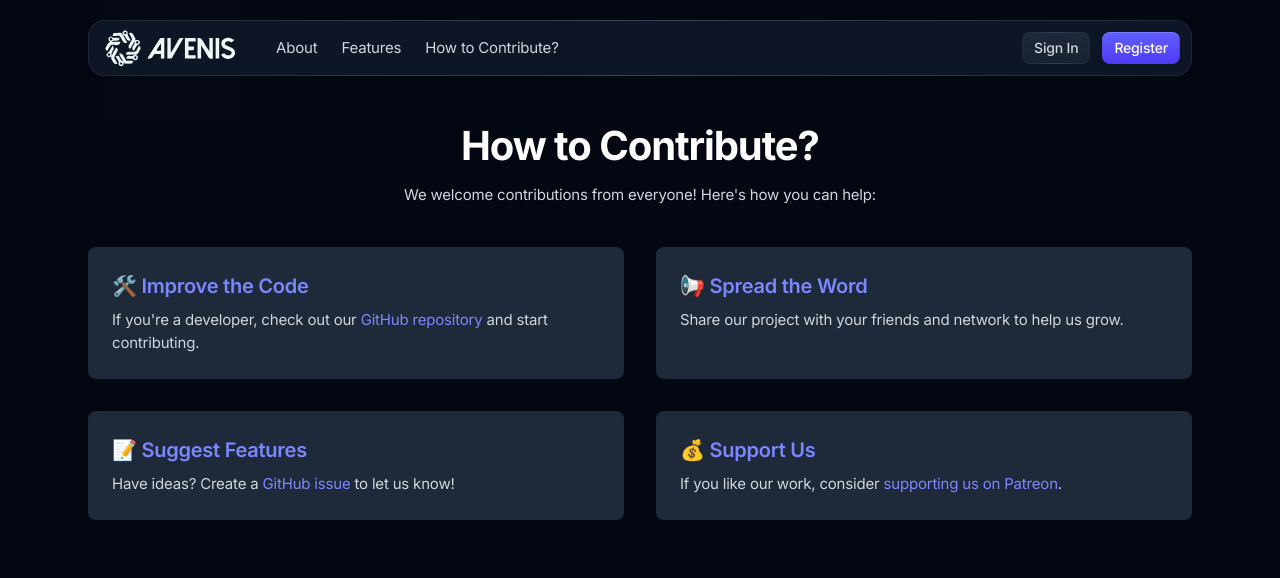
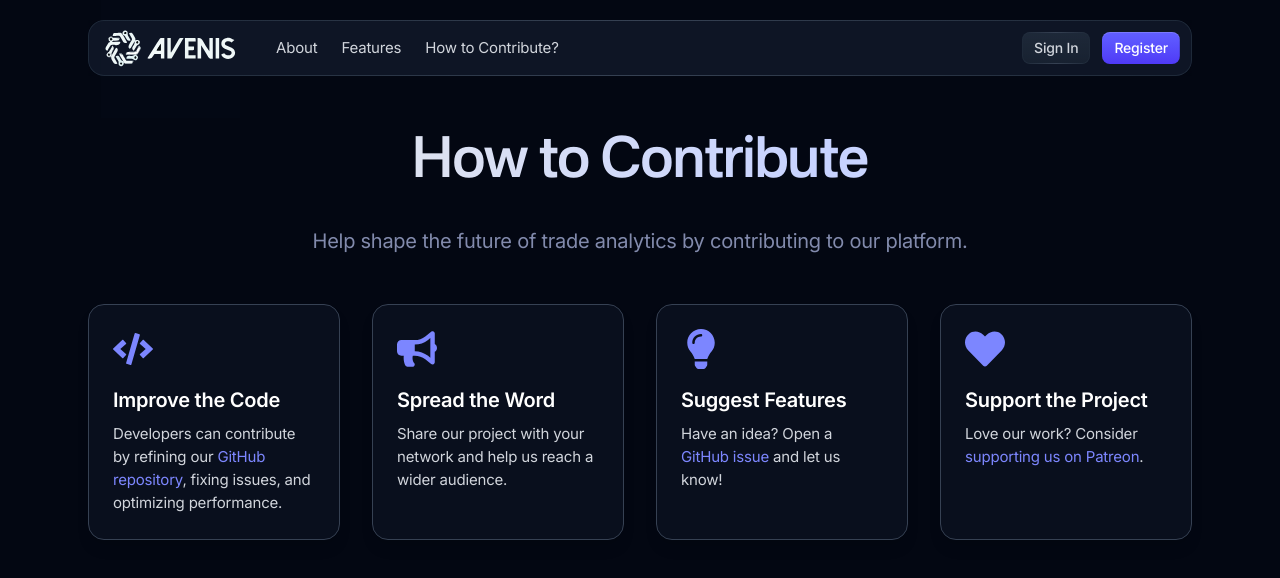
Before and after one commit to Eyuelwoldeh/TradeSphere-Front-end-tsx, a Next.js app: page /contribs in a window 1280 px wide. Shown: the top 578 px of the page. Built offline with nearby package versions, Linux system fonts and the light colour scheme.

Commit message:
Added how to contribute page

```diff
--- a/app/contribs/page.tsx
+++ b/app/contribs/page.tsx
@@ -1,84 +1,96 @@
 "use client";
-import { useState } from "react";
-import { useRouter } from "next/navigation";
 
-export const metadata = {
-    title: "How to Contribute?",
-    description: "Learn how you can contribute to our project and make a difference.",
-  };
+import { FaCode, FaBullhorn, FaLightbulb, FaHeart } from "react-icons/fa";
 
 export default function ContributePage() {
   return (
     <section className="mx-auto max-w-6xl px-4 py-12 sm:px-6">
-        <div className="text-center">
-          <h1 className="text-3xl font-bold text-white md:text-4xl">
-            How to Contribute?
+      <div className="text-center" data-aos="fade-up">
+        <h1 className="animate-[gradient_6s_linear_infinite] bg-[linear-gradient(to_right,var(--color-gray-200),var(--color-indigo-200),var(--color-gray-50),var(--color-indigo-300),var(--color-gray-200))] bg-[length:200%_auto] bg-clip-text pb-5 font-nacelle text-4xl font-semibold text-transparent md:text-5xl">
+          How to Contribute
         </h1>
-          <p className="mt-4 text-gray-300">
-            We welcome contributions from everyone! Here's how you can help:
+        <p className="mt-4 text-xl text-indigo-200/65">
+          Help shape the future of trade analytics by contributing to our platform.
         </p>
       </div>
 
-        <div className="mt-10 grid gap-8 md:grid-cols-2">
-          <div className="rounded-lg bg-gray-800 p-6">
-            <h2 className="text-xl font-semibold text-indigo-400">
-              🛠️ Improve the Code
-            </h2>
+      <div className="mt-12 grid gap-8 md:grid-cols-2 lg:grid-cols-4">
+        {/* Improve the Code */}
+        <div
+          className="group relative overflow-hidden rounded-2xl border border-gray-700 bg-gray-900/50 p-6 shadow-lg transition hover:shadow-2xl"
+          data-aos="fade-up"
+          data-aos-delay="200"
+        >
+          <FaCode className="text-indigo-400 text-4xl" />
+          <h2 className="mt-4 text-xl font-semibold text-white">Improve the Code</h2>
           <p className="mt-2 text-gray-300">
-              If you're a developer, check out our{" "}
+            Developers can contribute by refining our{" "}
             <a
-                href="https://github.com/your-repo"
+              href="https://github.com/Eyuelwoldeh/TradeSphere-Front-end-tsx"
               target="_blank"
               rel="noopener noreferrer"
               className="text-indigo-400 hover:underline"
             >
               GitHub repository
-              </a>{" "}
-              and start contributing.
+            </a>
+            , fixing issues, and optimizing performance.
           </p>
         </div>
 
-          <div className="rounded-lg bg-gray-800 p-6">
-            <h2 className="text-xl font-semibold text-indigo-400">
-              📢 Spread the Word
-            </h2>
+        {/* Spread the Word */}
+        <div
+          className="group relative overflow-hidden rounded-2xl border border-gray-700 bg-gray-900/50 p-6 shadow-lg transition hover:shadow-2xl"
+          data-aos="fade-up"
+          data-aos-delay="400"
+        >
+          <FaBullhorn className="text-indigo-400 text-4xl" />
+          <h2 className="mt-4 text-xl font-semibold text-white">Spread the Word</h2>
           <p className="mt-2 text-gray-300">
-              Share our project with your friends and network to help us grow.
+            Share our project with your network and help us reach a wider audience.
           </p>
         </div>
 
-          <div className="rounded-lg bg-gray-800 p-6">
-            <h2 className="text-xl font-semibold text-indigo-400">
-              📝 Suggest Features
-            </h2>
+        {/* Suggest Features */}
+        <div
+          className="group relative overflow-hidden rounded-2xl border border-gray-700 bg-gray-900/50 p-6 shadow-lg transition hover:shadow-2xl"
+          data-aos="fade-up"
+          data-aos-delay="600"
+        >
+          <FaLightbulb className="text-indigo-400 text-4xl" />
+          <h2 className="mt-4 text-xl font-semibold text-white">Suggest Features</h2>
           <p className="mt-2 text-gray-300">
-              Have ideas? Create a{" "}
+            Have an idea? Open a{" "}
             <a
-                href="https://github.com/your-repo/issues"
+              href="https://github.com/Eyuelwoldeh/TradeSphere-Front-end-tsx/issues"
               target="_blank"
               rel="noopener noreferrer"
               className="text-indigo-400 hover:underline"
             >
               GitHub issue
             </a>{" "}
-              to let us know!
+            and let us know!
           </p>
         </div>
 
-          <div className="rounded-lg bg-gray-800 p-6">
-            <h2 className="text-xl font-semibold text-indigo-400">
-              💰 Support Us
-            </h2>
+        {/* Support the Project */}
+        <div
+          className="group relative overflow-hidden rounded-2xl border border-gray-700 bg-gray-900/50 p-6 shadow-lg transition hover:shadow-2xl"
+          data-aos="fade-up"
+          data-aos-delay="800"
+        >
+          <FaHeart className="text-indigo-400 text-4xl" />
+          <h2 className="mt-4 text-xl font-semibold text-white">Support the Project</h2>
           <p className="mt-2 text-gray-300">
-              If you like our work, consider{" "}
+            Love our work? Consider{" "}
             <a
-                href="https://patreon.com/your-project"
+              href="https://patreon.com/Avenis-TradeSphere"
               target="_blank"
               rel="noopener noreferrer"
               className="text-indigo-400 hover:underline"
             >
               supporting us on Patreon
-              </a>.
+            </a>
+            .
           </p>
         </div>
       </div>
--- a/package.json
+++ b/package.json
@@ -20,6 +20,7 @@
     "next": "15.1.6",
     "react": "19.0.0",
     "react-dom": "19.0.0",
+    "react-icons": "^5.4.0",
     "typescript": "^5.7.3"
   },
   "devDependencies": {
```
Also changed, not shown: 1 other file (tests, documents, lock files or other folders). Lines whose indentation alone changed are shown as unchanged.
